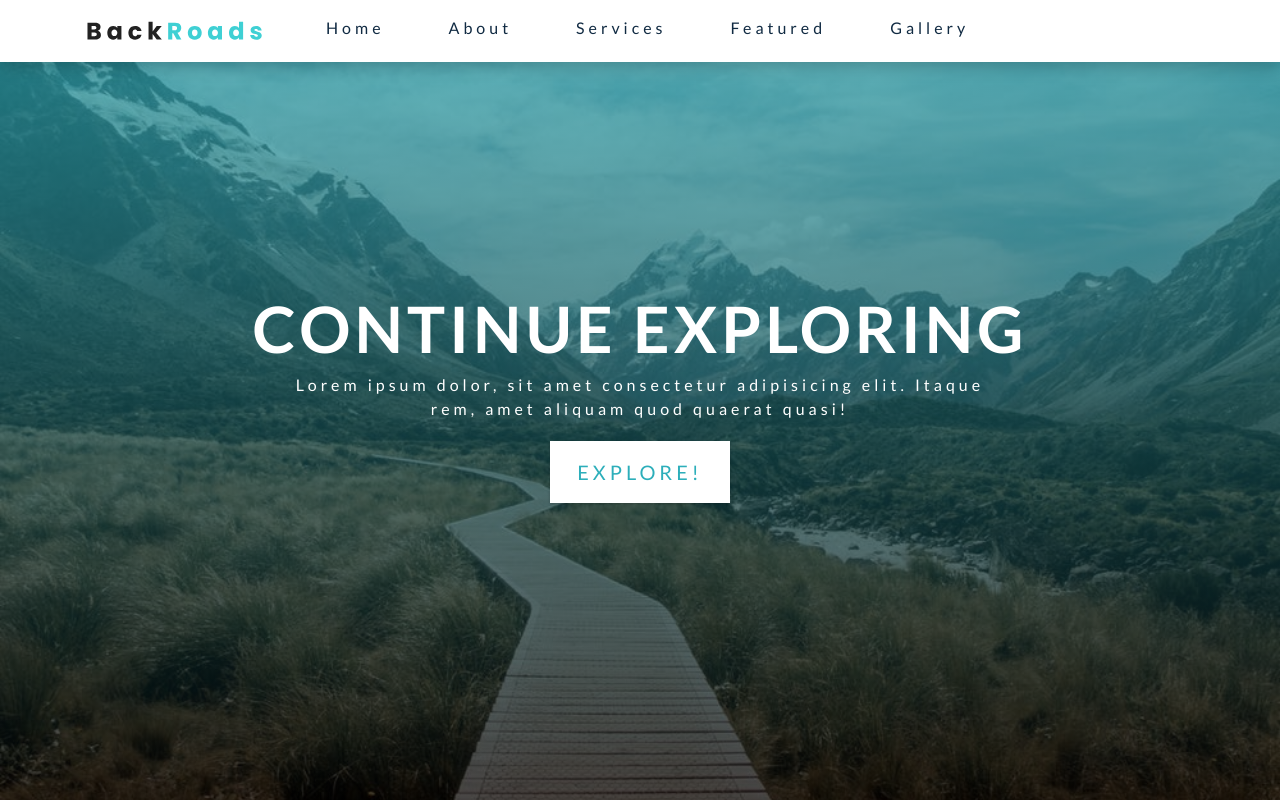
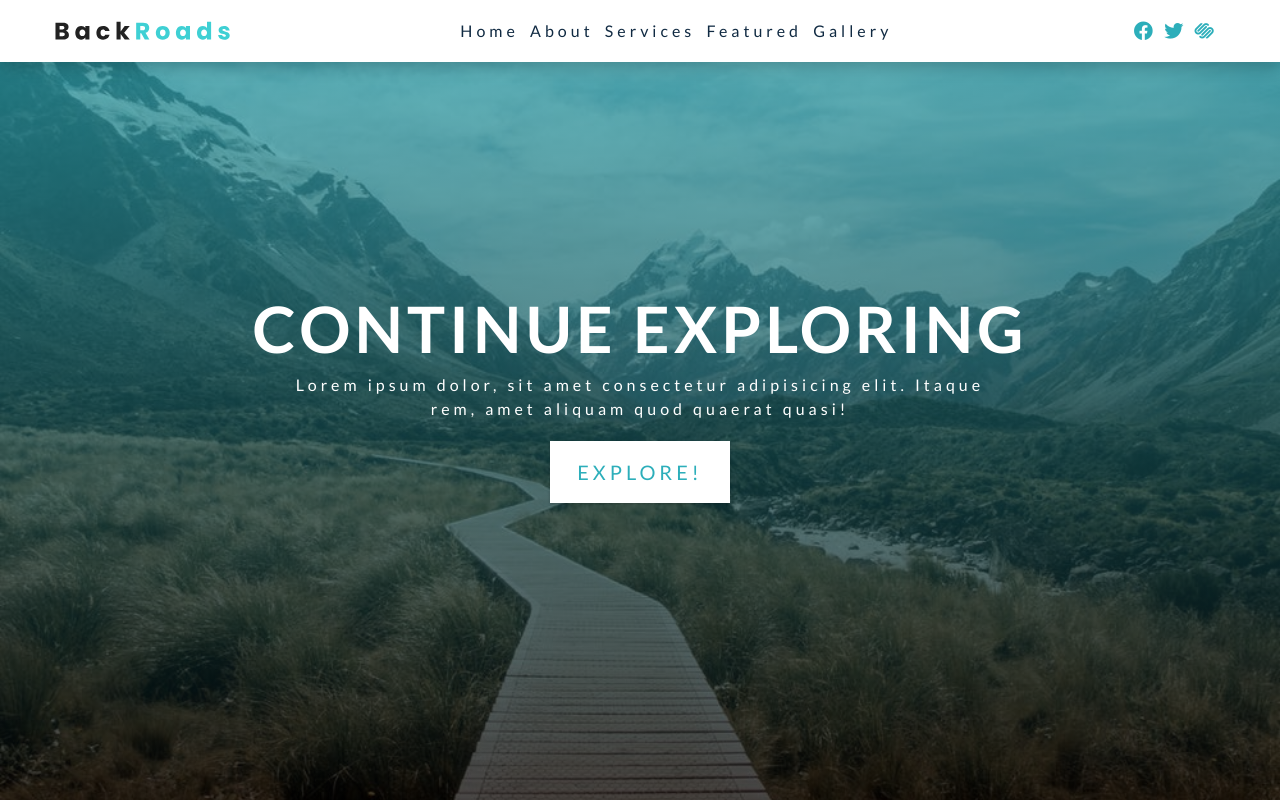
Before and after one commit to Quangnguyenz/travel-site, a plain HTML site: page index.html in a window 1280 px wide. Shown: the top 802 px of the page. Drawn offline with Linux system fonts and the light colour scheme.

Commit message:
worked on the navbar on different screens

```diff
--- a/css/styles.css
+++ b/css/styles.css
@@ -241,17 +241,53 @@ Navbar
 
 @media screen and (min-width: 992px) {
   /* hide toggle button */
+  .navbar {
+    padding: 1rem 2rem;
+  }
   .nav-toggle {
     display: none;
   }
 
   .nav-center {
     display: flex;
+    justify-content: space-between;
+    align-items: center;
+    flex-wrap: wrap;
   }
 
   .nav-links {
     height: auto;
     display: flex;
+  }
+
+  .nav-header {
+    padding: 0 0;
+  }
+
+  .nav-link {
+    padding: 0 0;
+    margin-right: 0.7rem;
+  }
+
+  .nav-link:hover {
+    padding: 0;
+    color: var(--clr-primary-5);
+    background: transparent;
+  }
+
+  .nav-icons {
+    display: flex;
+  }
+
+  .nav-icon {
+    margin-right: 0.7rem;
+    color: var(--clr-primary-5);
+    font-size: 1.2rem;
+    transition: var(--transition);
+  }
+
+  .nav-icon:hover {
+    color: var(--clr-primary-8);
   }
 }
 
```
